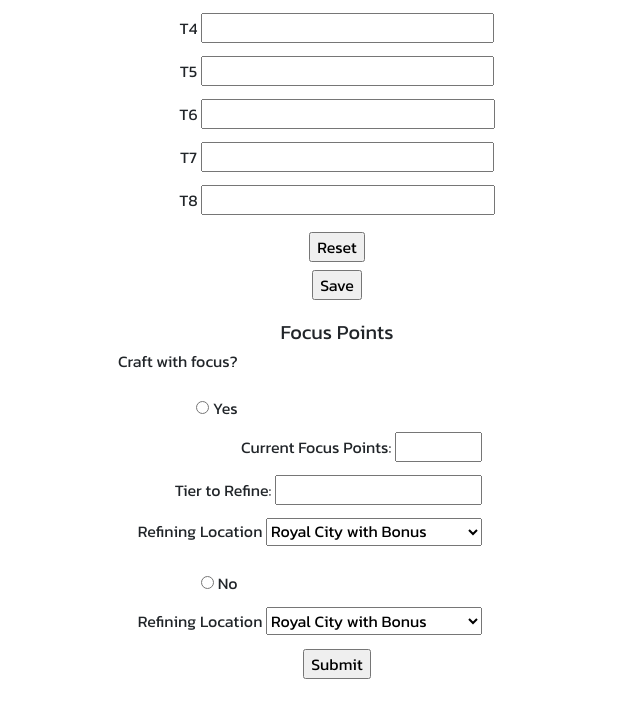
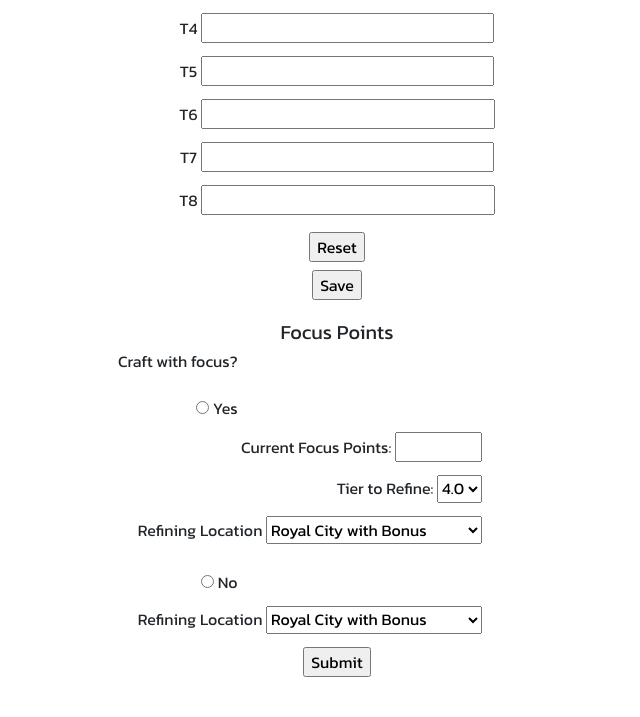
Before and after one commit to Edison-Cabrera/AO-Refining-App, a plain HTML site: page index.html in a window 1280 px wide. Shown: the part 153-870 px from the top of the page, without its empty margins (303-943 px from the left). Drawn offline with nearby package versions, Linux system fonts and the light colour scheme.

Commit message:
Added tierToRefine dropdown list

```diff
--- a/index.html
+++ b/index.html
@@ -78,7 +78,30 @@
 						</div>
 						<div class="yesInputBar p-1">
 							<label for="tierToRefine">Tier to Refine:</label>
-							<input type="text" name="tierToRefine" id="tierToRefine">
+							<!-- <input type="text" name="tierToRefine" id="tierToRefine"> -->
+							<select name="tierToRefine" id="tierToRefine">
+								<option value="4.0">4.0</option>
+								<option value="4.1">4.1</option>
+								<option value="4.2">4.2</option>
+								<option value="4.3">4.3</option>
+								<option value="5.0">5.0</option>
+								<option value="5.1">5.1</option>
+								<option value="5.2">5.2</option>
+								<option value="5.3">5.3</option>
+								<option value="6.0">6.0</option>
+								<option value="6.1">6.1</option>
+								<option value="6.2">6.2</option>
+								<option value="6.3">6.3</option>
+								<option value="7.0">7.0</option>
+								<option value="7.1">7.1</option>
+								<option value="7.2">7.2</option>
+								<option value="7.3">7.3</option>
+								<option value="8.0">8.0</option>
+								<option value="8.1">8.1</option>
+								<option value="8.2">8.2</option>
+								<option value="8.3">8.3</option>
+
+							</select>
 						</div>
 						<div class="yesInputBar p-1">
 							<label for="refiningLocation">Refining Location</label>
```
